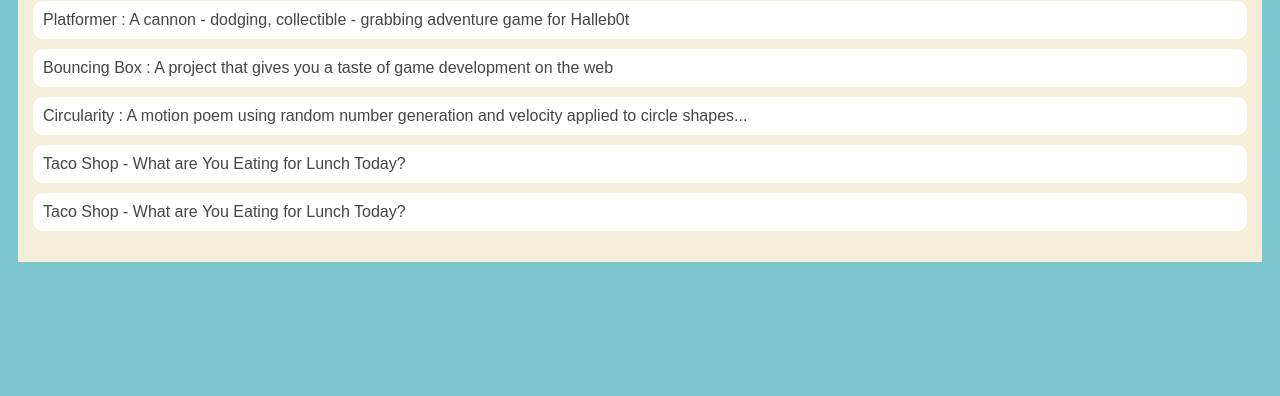
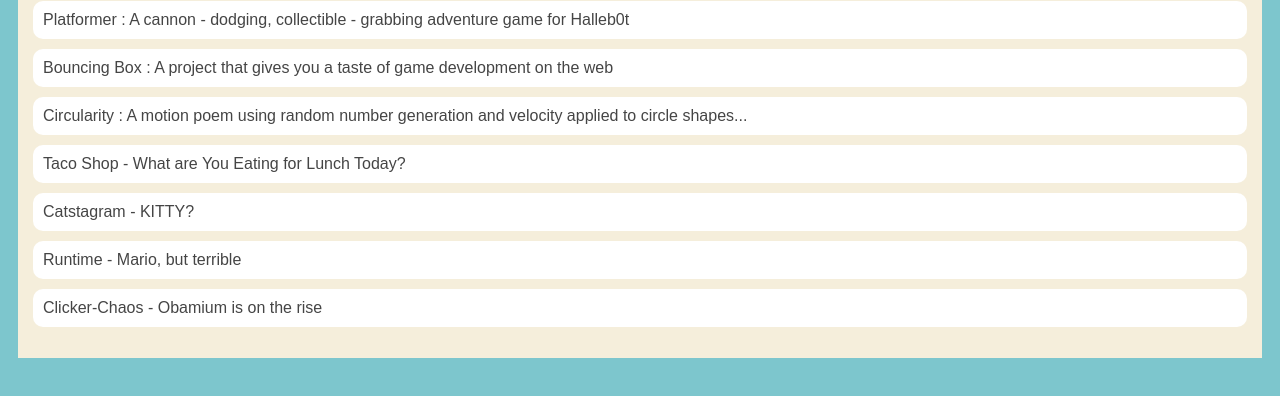
Before and after one commit to SwittensSwittonio/SwittensSwittonio.github.io, a plain HTML site: page portfolio.html in a window 1280 px wide. Shown: the part 200-596 px from the top of the page. Drawn offline with Linux system fonts and the light colour scheme.

Commit message:
dfhnsdyfgfvs

```diff
--- a/portfolio.html
+++ b/portfolio.html
@@ -105,7 +105,9 @@
             <li><a href="projects/bouncing-box/">Bouncing Box : A project that gives you a taste of game development on the web </a></li>
             <li><a href="projects/circularity/">Circularity : A motion poem using random number generation and velocity applied to circle shapes...</a></li>
             <li><a href="taco-shop/">Taco Shop - What are You Eating for Lunch Today?</a></li>
-            <li><a href="catstagram/">Taco Shop - What are You Eating for Lunch Today?</a></li>
+            <li><a href="catstagram/">Catstagram - KITTY?</a></li>
+            <li><a href="runtime/">Runtime - Mario, but terrible</a></li>
+            <li><a href="clicker-chaos/">Clicker-Chaos - Obamium is on the rise</a></li>
         </ul>
     </div>
    </main>
```
